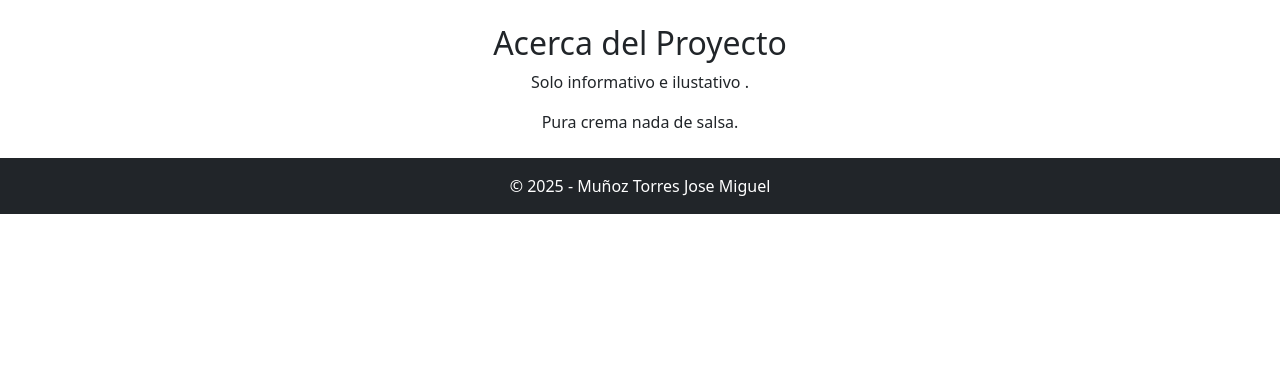
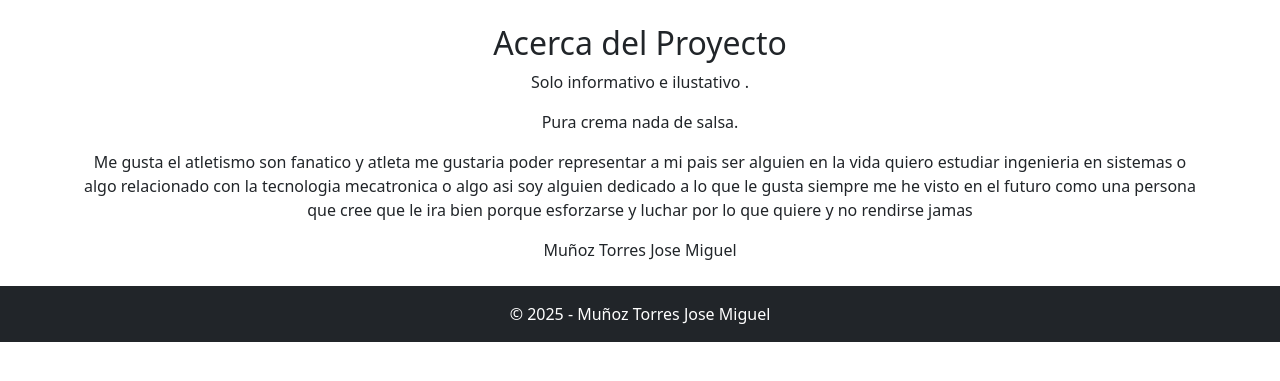
Before and after one commit to MunozTorresJoseMiguel/Desktop, a Flask app: page /acerca in a window 1280 px wide. Shown: the part 56-437 px from the top of the page. Run offline with Flask 3, Linux system fonts and the light colour scheme.

Commit message:
acerca de mi

```diff
--- a/templates/acerca.html
+++ b/templates/acerca.html
@@ -5,5 +5,13 @@
     <h2>Acerca del Proyecto</h2>
     <p>Solo informativo e ilustativo .</p>
     <p>Pura crema nada de salsa.</p>
+    <p>Me gusta el atletismo son fanatico y atleta me gustaria poder representar a mi pais ser alguien en la vida
+        quiero estudiar ingenieria en sistemas o algo relacionado con la tecnologia mecatronica o algo asi
+        soy alguien dedicado a lo que le gusta siempre me he visto en el futuro como una persona que cree que le ira
+        bien
+        porque esforzarse y luchar por lo que quiere y no rendirse jamas
+
+    </p>
+    <p>Muñoz Torres Jose Miguel </p>
 </div>
 {% endblock %}
```
